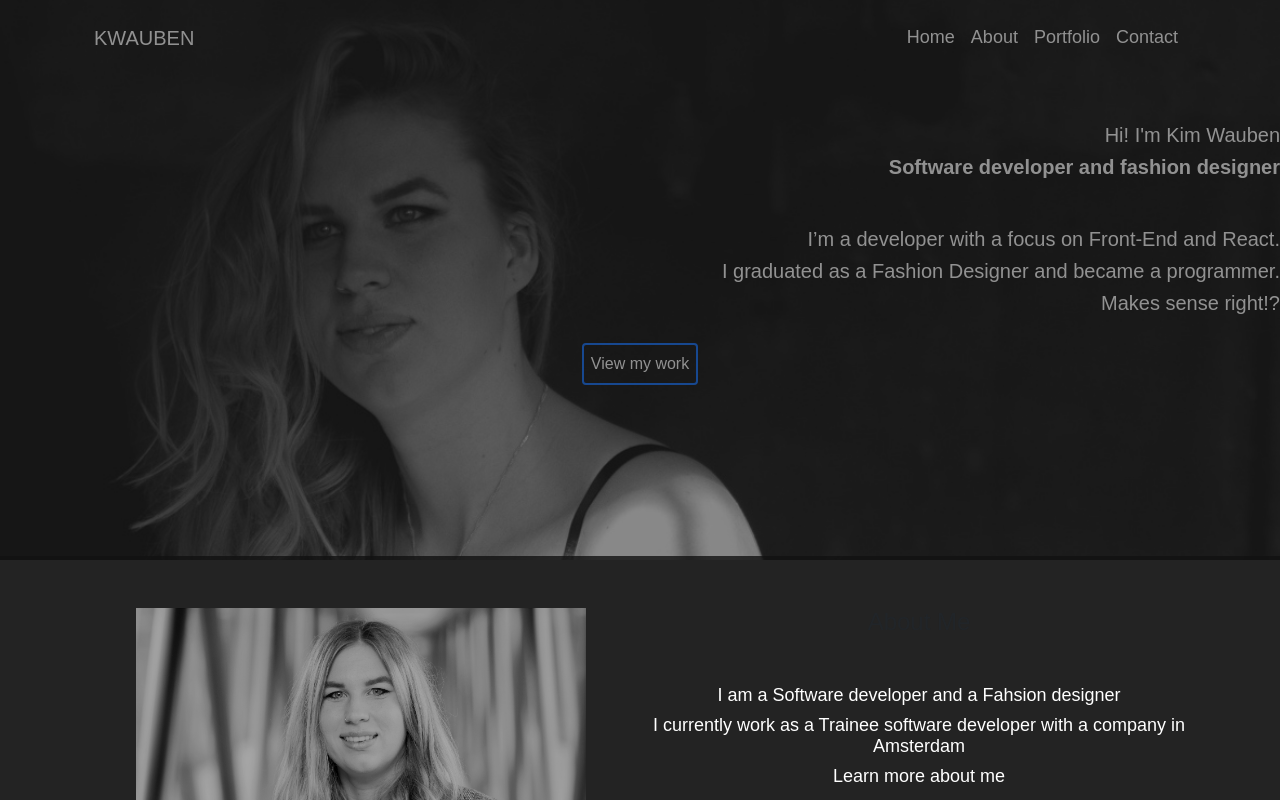
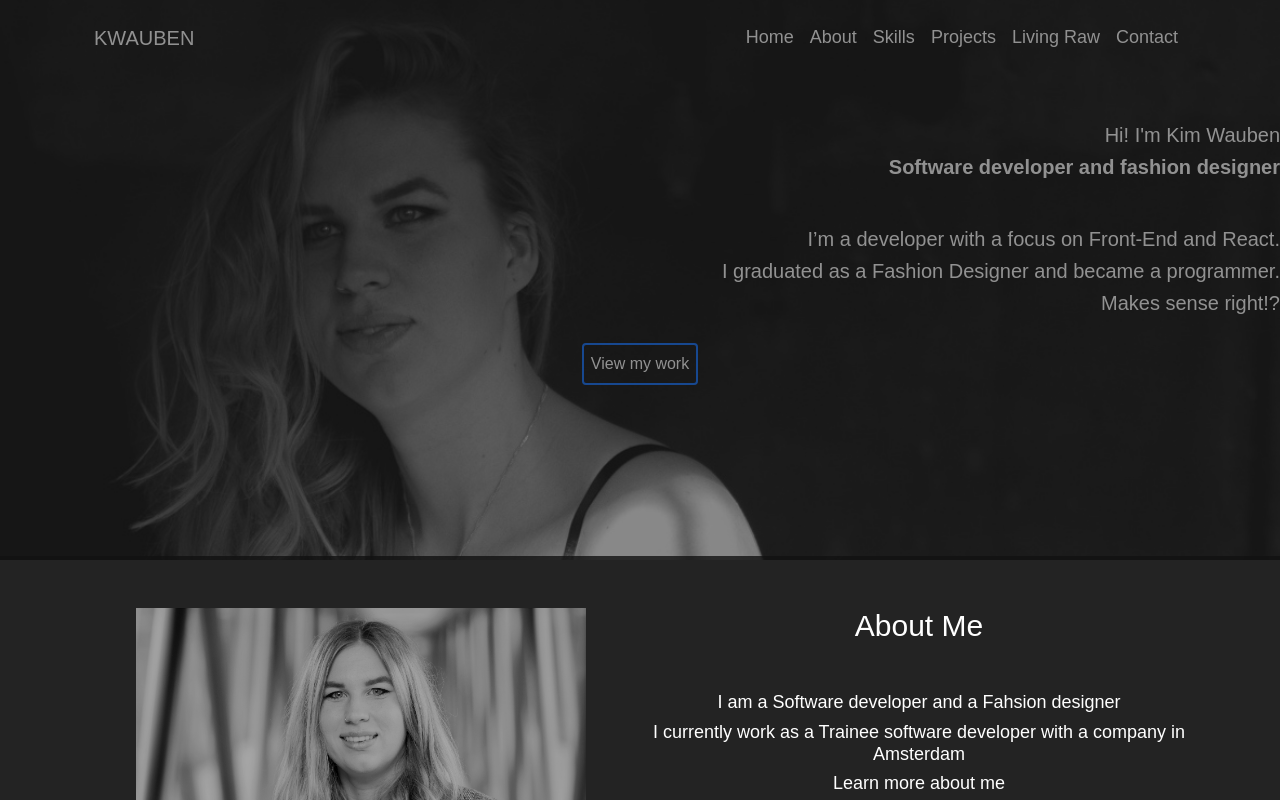
Before and after one commit to KimW1998/portfolio-kwauben, a React (Create React App) app: page / in a window 1280 px wide. Shown: the top 800 px of the page. Built offline with nearby package versions, Linux system fonts and the light colour scheme; a web font is replaced by a local one.

Commit message:
linked nav bar items to onpage components

```diff
--- a/src/App.tsx
+++ b/src/App.tsx
@@ -13,7 +13,7 @@ import Body from './Body';
 const App = () => {
   return (
     <div className="App">
-      <header className="App-header">
+      <header className="App-header" id='Home'>
 
         <HeaderImage />
       </header>
--- a/src/Body.tsx
+++ b/src/Body.tsx
@@ -25,7 +25,7 @@ const Body = () => {
     return (
 <Container>
 
-    <Row className="mb-5">
+    <Row className="mb-5" id="AboutMe">
         <Col>
         <AboutMePhoto/>
         </Col>
@@ -68,7 +68,7 @@ const Body = () => {
 
     <Row>
         <Col>
-        <h1 className="Big-text ItemBorderBox mb-2">Skills</h1>
+        <h1 className="Big-text ItemBorderBox mb-2" id="Skills">Skills</h1>
 
         </Col>
     </Row>
@@ -104,7 +104,7 @@ const Body = () => {
 
     <Row>
         <Col>
-        <h1 className="Big-text ItemBorderBox mb-5">My Work</h1>
+        <h1 className="Big-text ItemBorderBox mb-5" id="MyWork">My Work</h1>
 
         </Col>
     </Row>
@@ -134,7 +134,7 @@ const Body = () => {
 
     <Row>
         <Col>
-        <h1 className="Big-text ItemBorderBox mb-5">Living raw boutique</h1>
+        <h1 className="Big-text ItemBorderBox mb-5" id="LivingRaw">Living raw boutique</h1>
 
         </Col>
     </Row>
@@ -147,7 +147,7 @@ const Body = () => {
 <div className="Contact-Border">
     <Row>
         <Col>
-        <h1 className="Big-text mb-5">Get in touch</h1>
+        <h1 className="Big-text mb-5" id="ContactMe" >Get in touch</h1>
 
         </Col>
     </Row>
--- a/src/Components/AboutMe.tsx
+++ b/src/Components/AboutMe.tsx
@@ -4,7 +4,7 @@ import { Button } from "react-bootstrap";
 const AboutMe = () => {
     return (
 <div>
-    <h4 className="Big-text text-left mb-5">About Me</h4>
+    <h4 className="Big-Text text-left mb-5">About Me</h4>
 <h4 className="Small-Text text-left">I am a Software developer and a Fahsion designer</h4>
 <h4  className="Small-Text text-left">I currently work as a Trainee software developer with a company in Amsterdam</h4>
 <h4  className="Small-Text text-left">Learn more about me</h4>
--- a/src/Components/navigationBar.tsx
+++ b/src/Components/navigationBar.tsx
@@ -5,17 +5,19 @@ import Container from 'react-bootstrap/Container'
 const NavigationBar = () => {
     return (
       <div>
-<Navbar expand="lg" >
+<Navbar expand="lg">
   <Container>
     <Navbar.Brand className='text-white' href="#home">KWAUBEN</Navbar.Brand>
     <Navbar.Text>
     <Navbar.Toggle aria-controls="basic-navbar-nav" />
     <Navbar.Collapse id="basic-navbar-nav">
       <Nav className="me-auto">
-        <Nav.Link className='text-white Small-Text' href="#home">Home</Nav.Link>
-        <Nav.Link className='text-white Small-Text' href="#link">About</Nav.Link>
-        <Nav.Link className='text-white Small-Text' href="#link">Portfolio</Nav.Link>
-        <Nav.Link className='text-white Small-Text' href="#link">Contact</Nav.Link>
+        <Nav.Link className='text-white Small-Text' href="#Home">Home</Nav.Link>
+        <Nav.Link className='text-white Small-Text' href="#AboutMe">About</Nav.Link>
+        <Nav.Link className='text-white Small-Text' href="#Skills">Skills</Nav.Link>
+        <Nav.Link className='text-white Small-Text' href="#MyWork">Projects</Nav.Link>
+        <Nav.Link className='text-white Small-Text' href="#LivingRaw">Living Raw</Nav.Link>
+        <Nav.Link className='text-white Small-Text' href="#ContactMe">Contact</Nav.Link>
       </Nav>
     </Navbar.Collapse>
     </Navbar.Text>
```
